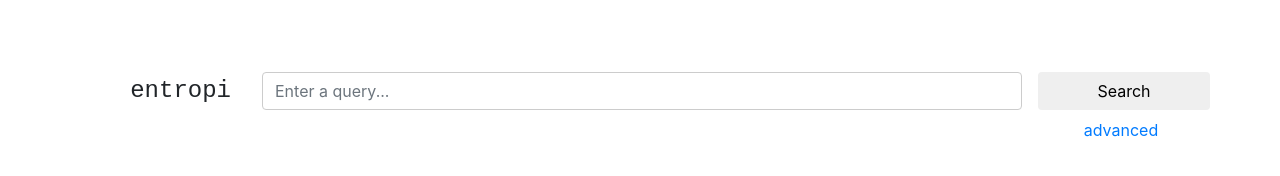
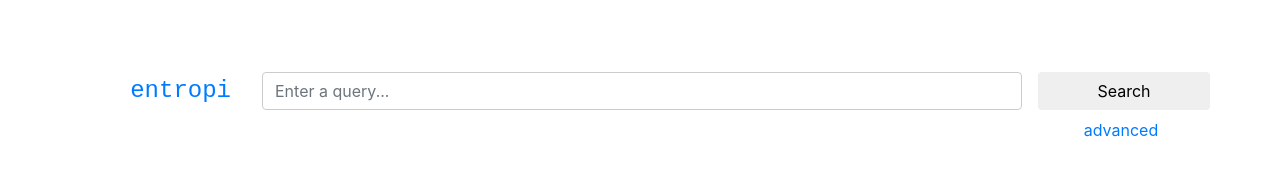
Before and after one commit to grouponesearchengine/search-engine, a website: page public/index.html in a window 1280 px wide. Drawn offline with nearby package versions, Linux system fonts and the light colour scheme.

Commit message:
re-arrange elements

```diff
--- a/public/index.html
+++ b/public/index.html
@@ -30,7 +30,7 @@
 
           <div class="query-wrapper row">
             <div class="query-logo-wrapper col mr-3">
-              <h4 class="query-logo text-right"> entropi </h4>
+              <h4 class="query-logo text-right"><a href="/">entropi</a></h4>
             </div>
             <input class="query-text col-8 form-control" id="responsive-input" type="text" placeholder="Enter a query..." >
             <input class="query-search-button col ml-3 btn" id="clickable-button" type="submit" value="Search" name="Search">
```
Also changed, not shown: public/views/similarity.html (+1 -5 lines), 1 other file.
